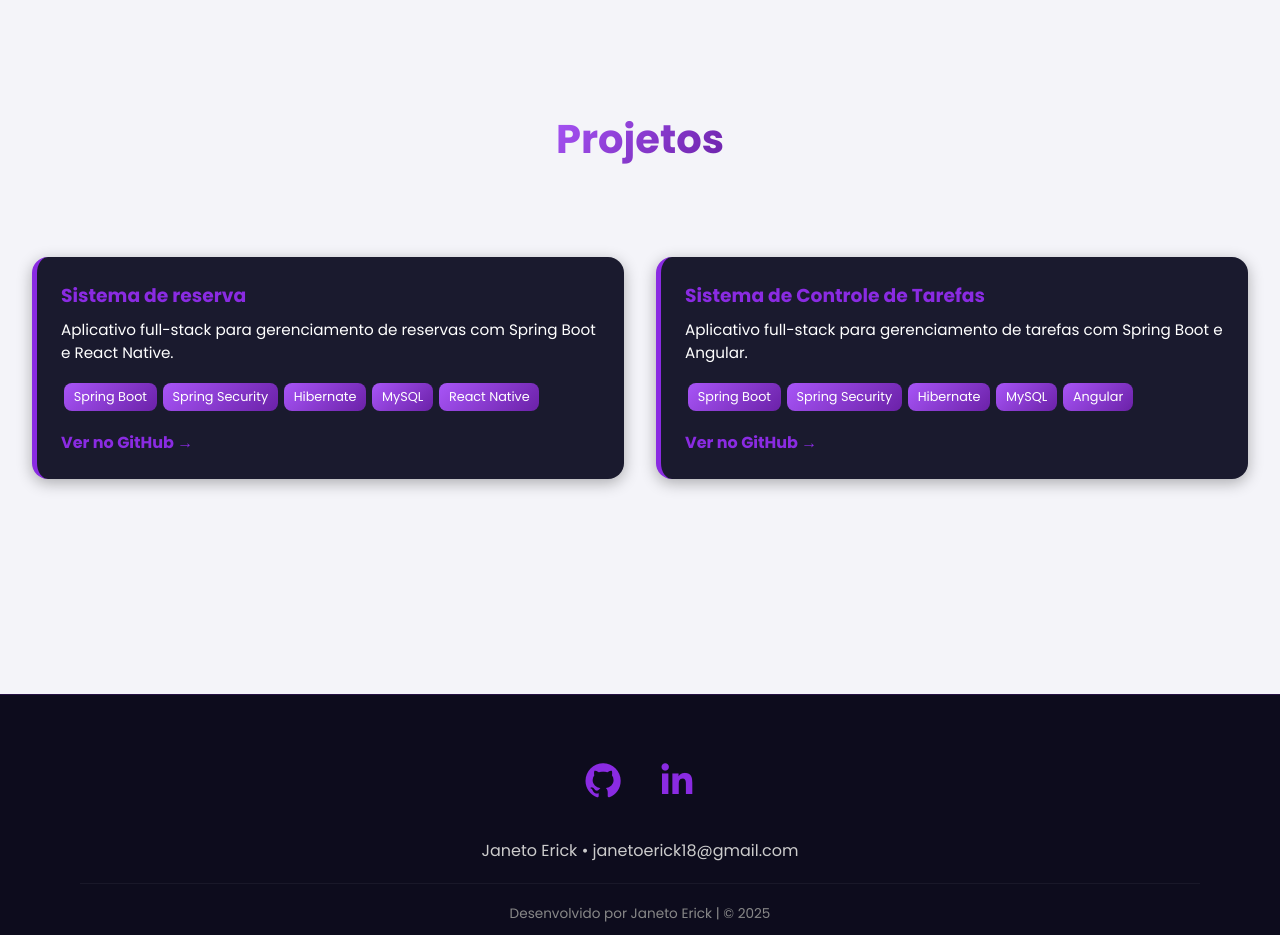
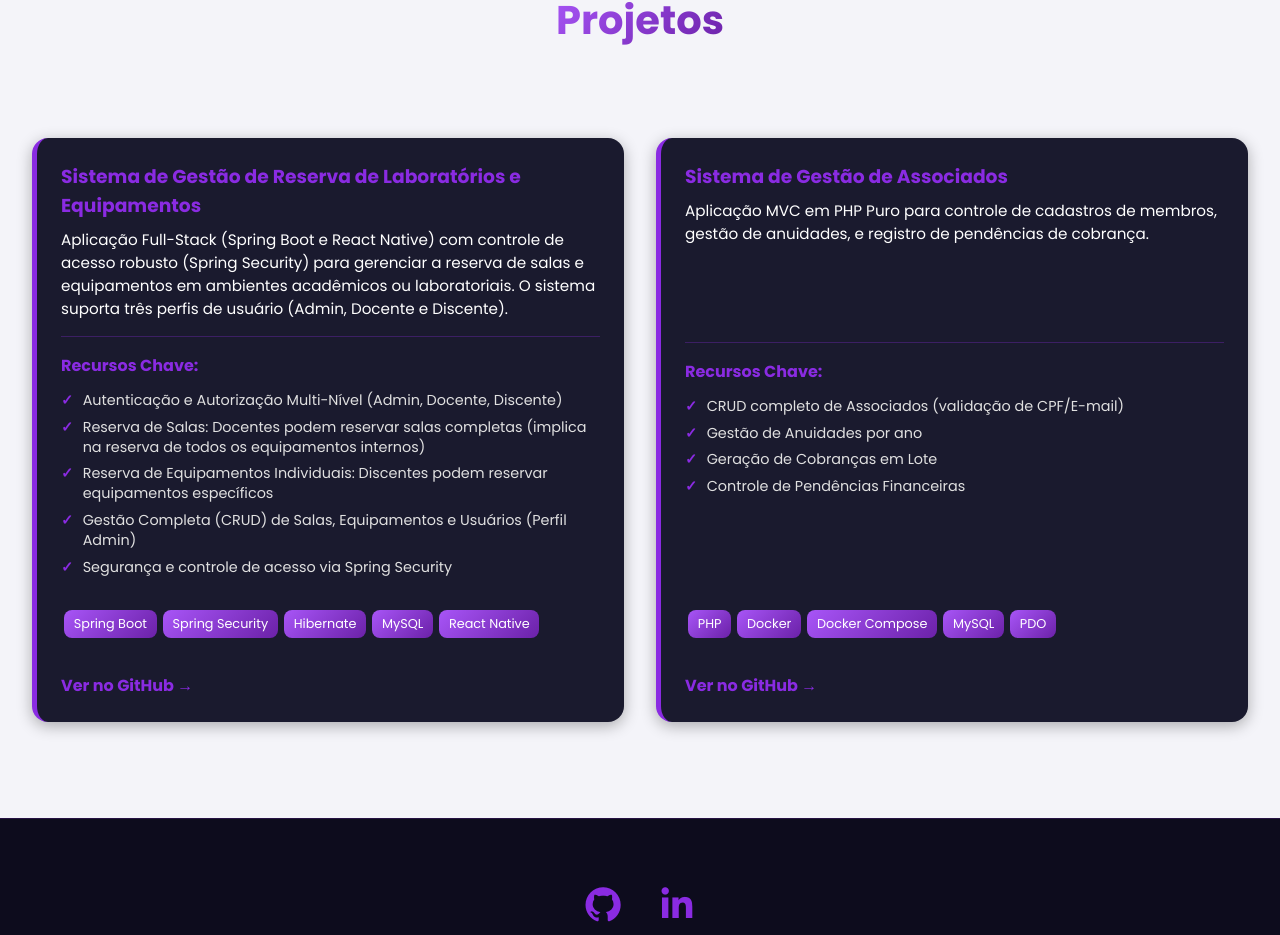
Before and after one commit to Janetoerick/My_Page, an Angular app: page / in a window 1280 px wide. Shown: the part 2506-3441 px from the top of the page. Built offline with nearby package versions, Linux system fonts and the light colour scheme.

Commit message:
Adicionado novo projeto de php - Sistema de Gestão de Associados / mudança na estilização dos Projetos

```diff
--- a/src/app/components/projects/projects.component.css
+++ b/src/app/components/projects/projects.component.css
@@ -22,12 +22,32 @@
 
 .projects-grid {
   display: grid;
-  grid-template-columns: repeat(auto-fit, minmax(280px, 1fr));
+  grid-template-columns: repeat(2, 1fr);
   gap: 2rem;
   max-width: 1500px;
+  min-width: 400px;
   width: 100%;
   margin: 40px auto 0 auto;
+
 }
+
+/* --- Media Queries para Responsividade --- */
+
+/* 1. Telas de Tablet (2 colunas) */
+@media (max-width: 1200px) {
+  .projects-grid {
+    grid-template-columns: repeat(2, 1fr);
+  }
+}
+
+/* 2. Telas de Celular (1 coluna) */
+@media (max-width: 768px) {
+  .projects-grid {
+    grid-template-columns: repeat(1, 1fr);
+  }
+}
+
+/* ------------------------------------------- */
 
 .project-card {
   background-color: #1a1a2e;
@@ -36,6 +56,16 @@
   transition: transform 0.3s ease, box-shadow 0.3s ease;
   box-shadow: 0 4px 15px rgba(0, 0, 0, 0.3);
   border-left: 5px solid var(--purple);
+  display: flex;
+  flex-direction: column;
+}
+
+.card-content-body {
+    flex-grow: 1;
+    margin-bottom: 1rem;
+    display: flex;
+    flex-direction: column;
+    justify-content: space-between;
 }
 
 .project-card:hover {
@@ -78,3 +108,39 @@
 .github-link:hover {
   color: #c084fc;
 }
+
+.features-section {
+  margin-bottom: 1.5rem;
+  padding-top: 1rem;
+  border-top: 1px solid rgba(138, 43, 226, 0.3);
+}
+
+.features-title {
+  margin-top: 0;
+  margin-bottom: 0.75rem;
+  font-size: 1rem;
+  color: var(--purple);
+}
+
+.features-list {
+  list-style: none;
+  padding-left: 0;
+  margin: 0;
+}
+
+.feature-item {
+  font-size: 0.9rem;
+  color: #e0e0e0;
+  margin-bottom: 0.4rem;
+  display: flex;
+  align-items: flex-start;
+  line-height: 1.4;
+}
+
+.feature-item::before {
+  content: "✓";
+  color: var(--purple);
+  font-weight: bold;
+  margin-right: 0.6rem;
+  flex-shrink: 0;
+}
--- a/src/app/components/projects/projects.component.html
+++ b/src/app/components/projects/projects.component.html
@@ -5,9 +5,22 @@
       <div class="card-header">
         <h3>{{ project.name }}</h3>
       </div>
-      <p class="description">{{ project.description }}</p>
-      <div class="tech-stack">
-        <span class="tech" *ngFor="let tech of project.technologies">{{ tech }}</span>
+
+      <div class="card-content-body">
+          <p class="description">{{ project.description }}</p>
+
+          <div class="features-section" *ngIf="project.features && project.features.length > 0">
+            <h4 class="features-title">Recursos Chave:</h4>
+            <ul class="features-list">
+              <li class="feature-item" *ngFor="let feature of project.features">
+                {{ feature }}
+              </li>
+            </ul>
+          </div>
+
+          <div class="tech-stack">
+            <span class="tech" *ngFor="let tech of project.technologies">{{ tech }}</span>
+          </div>
       </div>
       <a [href]="project.github" target="_blank" class="github-link">Ver no GitHub →</a>
     </div>
--- a/src/app/components/projects/projects.component.ts
+++ b/src/app/components/projects/projects.component.ts
@@ -11,16 +11,37 @@ import { CommonModule } from '@angular/common';
 export class ProjectsComponent {
   projects = [
     {
-      name: 'Sistema de reserva',
-      description: 'Aplicativo full-stack para gerenciamento de reservas com Spring Boot e React Native.',
+      name: 'Sistema de Gestão de Reserva de Laboratórios e Equipamentos',
+      description: 'Aplicação Full-Stack (Spring Boot e React Native) com controle de acesso robusto (Spring Security) para gerenciar a reserva de salas e equipamentos em ambientes acadêmicos ou laboratoriais. O sistema suporta três perfis de usuário (Admin, Docente e Discente).',
       technologies: ['Spring Boot', 'Spring Security', 'Hibernate', 'MySQL', 'React Native'],
-      github: 'https://github.com/Janetoerick/Sistema-de-reserva-back-end/tree/project2'
+      github: 'https://github.com/Janetoerick/Sistema-de-reserva-back-end/tree/project2',
+      features: [
+        'Autenticação e Autorização Multi-Nível (Admin, Docente, Discente)',
+        'Reserva de Salas: Docentes podem reservar salas completas (implica na reserva de todos os equipamentos internos)',
+        'Reserva de Equipamentos Individuais: Discentes podem reservar equipamentos específicos',
+        'Gestão Completa (CRUD) de Salas, Equipamentos e Usuários (Perfil Admin)',
+        'Segurança e controle de acesso via Spring Security'
+      ]
     },
     {
-      name: 'Sistema de Controle de Tarefas',
-      description: 'Aplicativo full-stack para gerenciamento de tarefas com Spring Boot e Angular.',
-      technologies: ['Spring Boot', 'Spring Security', 'Hibernate', 'MySQL', 'Angular'],
-      github: 'https://github.com/Janetoerick/ControleTarefas_backend'
+      name: 'Sistema de Gestão de Associados',
+      description: 'Aplicação MVC em PHP Puro para controle de cadastros de membros, gestão de anuidades, e registro de pendências de cobrança.',
+      technologies: ['PHP', 'Docker', 'Docker Compose', 'MySQL', 'PDO'],
+      github: 'https://github.com/Janetoerick/Gerencia_associados',
+      features: [
+        'CRUD completo de Associados (validação de CPF/E-mail)',
+        'Gestão de Anuidades por ano',
+        'Geração de Cobranças em Lote',
+        'Controle de Pendências Financeiras'
+      ]
     },
+    // {
+    //   name: 'Sistema de Controle de Tarefas',
+    //   description: 'Aplicativo full-stack para gerenciamento de tarefas com Spring Boot e Angular.',
+    //   technologies: ['Spring Boot', 'Spring Security', 'Hibernate', 'MySQL', 'Angular'],
+    //   github: 'https://github.com/Janetoerick/ControleTarefas_backend',
+    //   features: []
+    // },
+
   ];
 }
```
